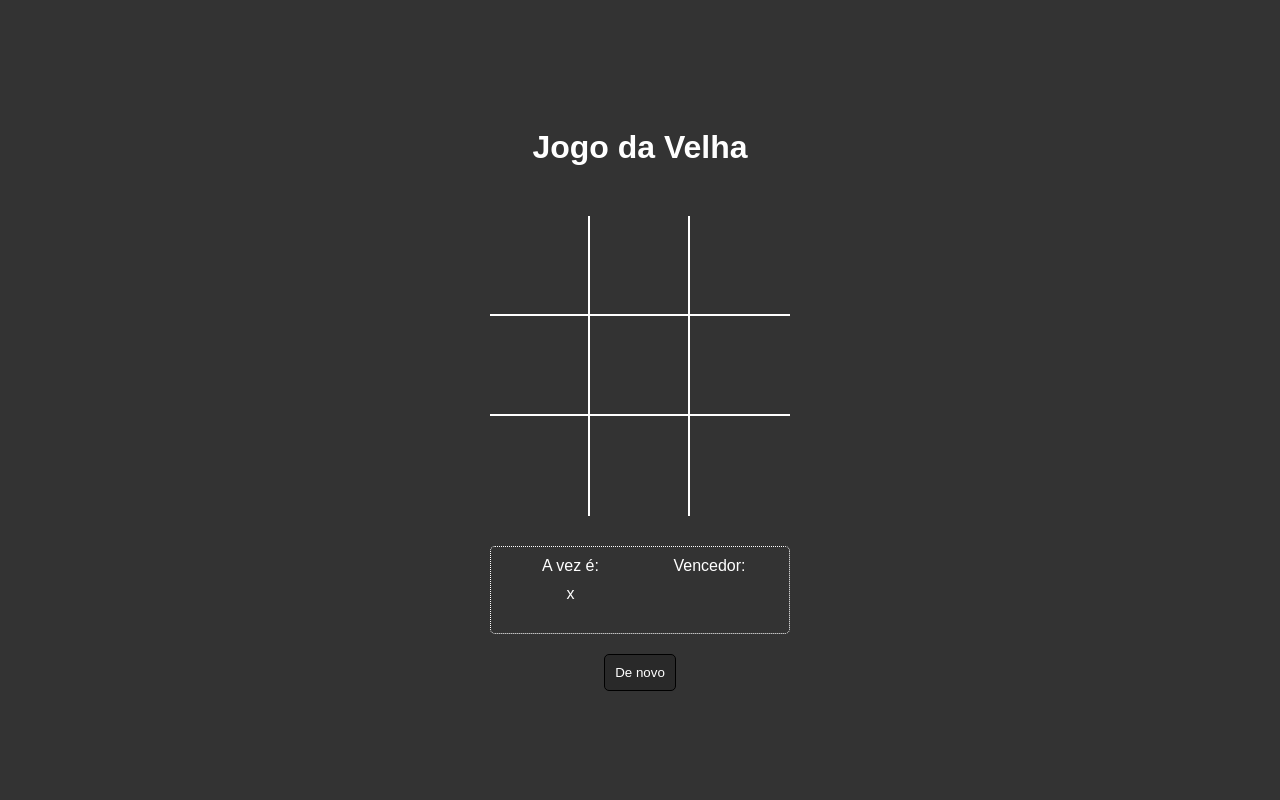
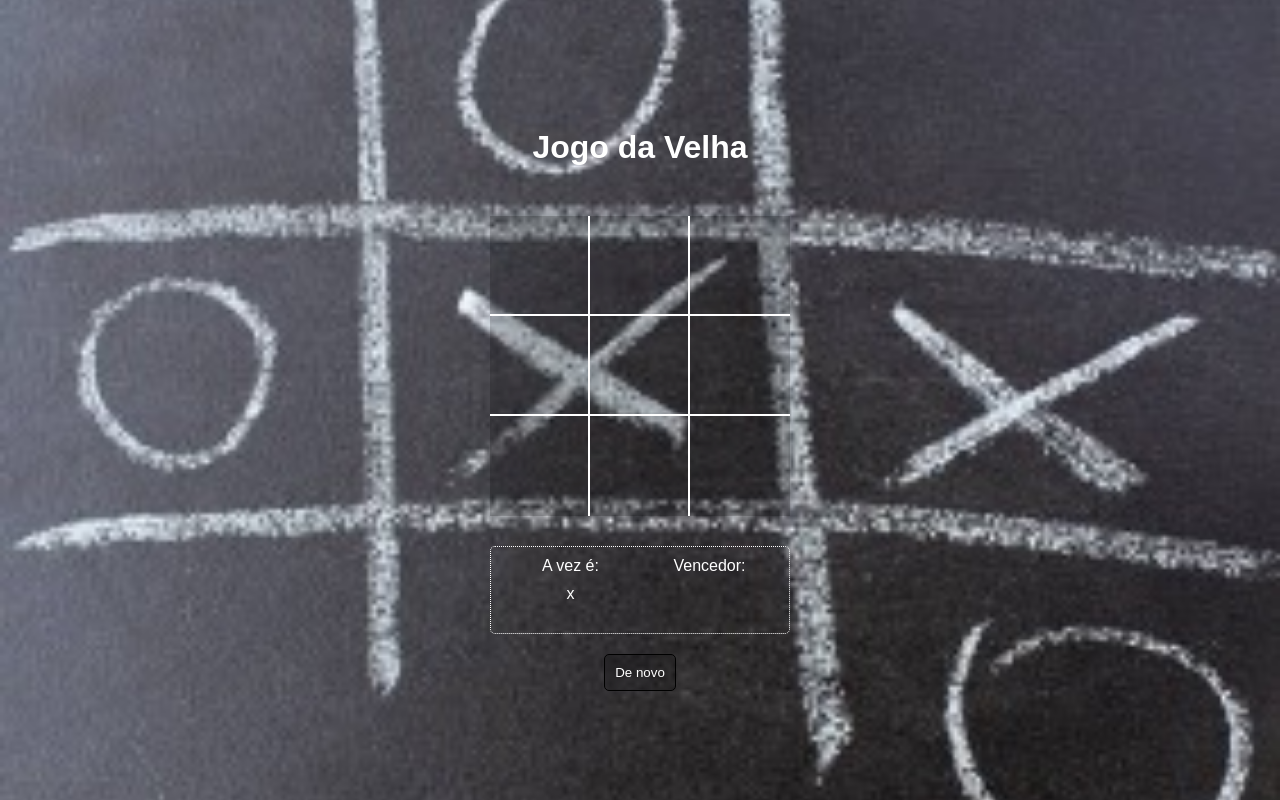
Before and after one commit to flavio16silva/jogoDaVelha_JS, a plain HTML site: page index.html in a window 1280 px wide. Drawn offline with Linux system fonts and the light colour scheme.

Commit message:
alteração do background com img e fundo transparente do tabuleiro

```diff
--- a/style.css
+++ b/style.css
@@ -12,7 +12,12 @@ body{
     justify-content: center;
     align-items: center;
     flex-direction: column;
-    background-color: #333;
+    /* background-color: #333; */
+    background-image: url(img/jogodavelha.jpeg);
+    background-attachment:fixed;
+    background-position: center;
+    background-repeat: no-repeat;
+    background-size: cover;
     font-family: Arial, Helvetica, sans-serif;
 }
 /* Titulo */
@@ -27,6 +32,8 @@ h1 {
     display: grid;
     grid-template-columns: repeat(3, 1fr);
     margin-top: 30px;
+    background-color: rgba(0, 0, 0, 0.2);
+
 }
 /* Area do jogo */
 .area .item{
@@ -65,7 +72,6 @@ h1 {
     border: 1px dotted #FFF;
     border-radius: 5px;
     padding: 10px;
-
 }
 /* separação dos titulos das infos */
 .infoitem{
```
